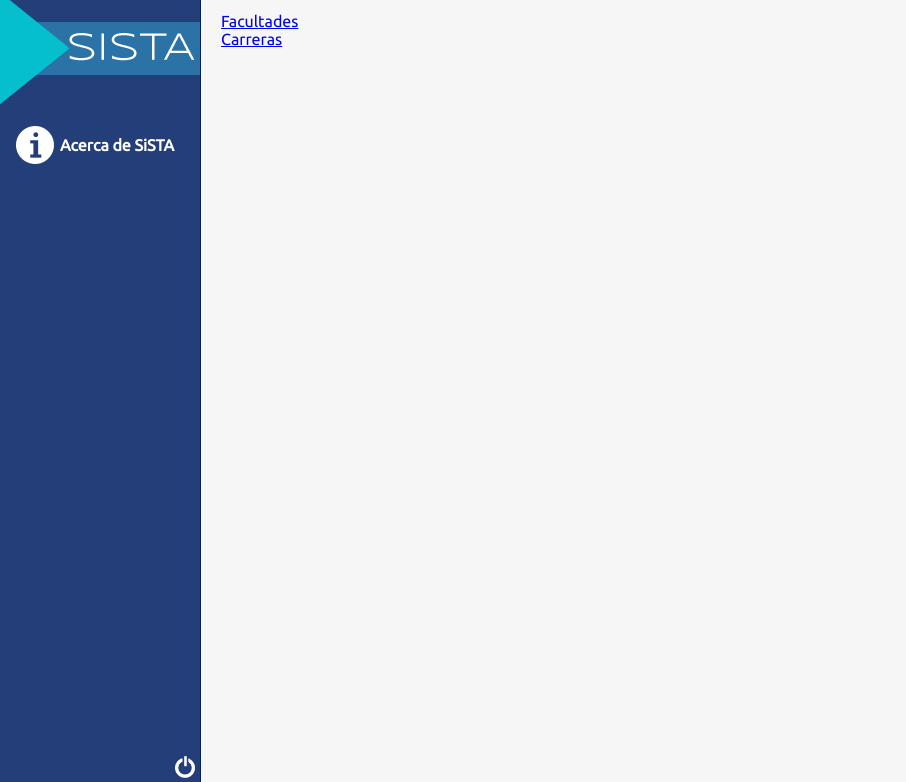
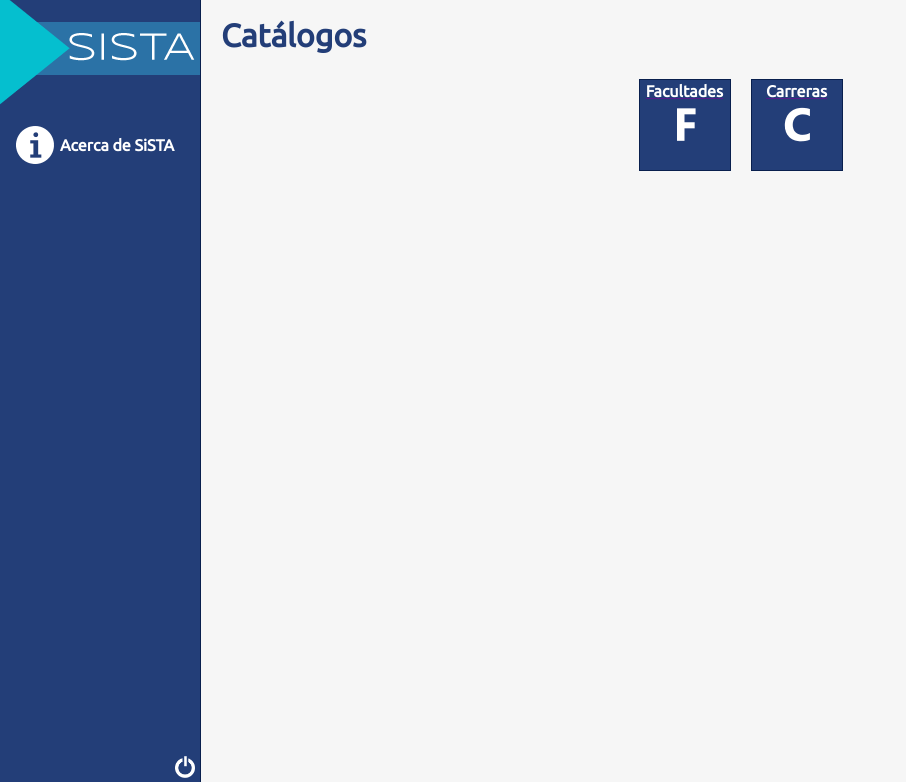
Before and after one commit to Grupo2UPES2014/CakeSista, a CakePHP app: the page made by app/View/Pages/catalogos.ctp in a window 1280 px wide. Shown: the part 18-800 px from the top of the page, without its empty margins (0-906 px from the left). Run offline with PHP 8.4 and a stand-in for CakePHP, Linux system fonts and the light colour scheme; the template is opened without the code that fills it, so the values that code supplies are empty; some libraries are stand-ins or nearby versions.

Commit message:
afinamientos de CSS e interface

```diff
--- a/app/Model/Menu.php
+++ b/app/Model/Menu.php
@@ -15,6 +15,11 @@ class Menu extends AppModel {
                 'titulo' => 'Catágolos',
                 'icono' => 'icoCat',
                 'ruta' => 'pages/catalogos'
+            ),
+            array(
+                'titulo' => 'Usuarios',
+                'icono' => 'icoUser',
+                'ruta' => ''
             ),
             array(
                 'titulo' => 'Configuración',
--- a/app/View/Carreras/index.ctp
+++ b/app/View/Carreras/index.ctp
@@ -1,5 +1,5 @@
 <h2>Carreras</h2>
-<?php echo $this->Html->link('Nuevo', array('controller' => 'carreras', 'action' => 'nuevo')); ?>
+<a href="<?php echo Router::url(array('controller' => 'carreras', 'action' => 'nuevo')); ?>"><div class="btnNuevo"></div></a>
 <table>
     <tr>
         <th>Código</th>
--- a/app/View/Facultades/index.ctp
+++ b/app/View/Facultades/index.ctp
@@ -1,7 +1,5 @@
 <h2>Facultades</h2>
-<?php
-echo $this->Html->link('Nuevo', array('controller' => 'facultades', 'action' => 'nuevo'));
-?>
+<a href="<?php echo Router::url(array('controller' => 'facultades', 'action' => 'nuevo')); ?>"><div class="btnNuevo"></div></a>
 <table>
     <tr>
         <th>ID</th>
--- a/app/View/Pages/catalogos.ctp
+++ b/app/View/Pages/catalogos.ctp
@@ -1,10 +1,12 @@
 <?php
 $this->set('title_for_layout', 'Catálogos');
 ?>
-<?php
-echo $this->Html->link('Facultades', array('controller' => 'facultades', 'action' => 'index'));
-?>
-<br>
-<?php
-echo $this->Html->link('Carreras', array('controller' => 'carreras', 'action' => 'index'));
-?>
+<h1>Catálogos</h1>
+
+<div class="opciones">
+    <div>
+
+        <a href="<?php echo Router::url(array('controller' => 'facultades', 'action' => 'index')); ?>"><div class="opcion facultad">Facultades</div></a>
+        <a href="<?php echo Router::url(array('controller' => 'carreras', 'action' => 'index')); ?>"><div class="opcion carrera">Carreras</div></a>
+    </div>
+</div>
--- a/app/webroot/css/gui.css
+++ b/app/webroot/css/gui.css
@@ -122,6 +122,87 @@ body,html
     padding-top: 10px;
     font-family: Ubuntu;
 }
+#sistacontainer #sistacontent #sistadesktop h1,h2
+{
+    color: #233E78;
+    margin-top: 5px;
+    margin-bottom: 5px;
+}
+/*-------------------------BOTONES Y FORMULARIOS------------------------------*/
+input,textarea,select
+{
+    font-family:ubuntu;
+    font-size:15px;
+}
+#sistacontainer #sistacontent #sistadesktop .opciones
+{
+    display:table;
+    margin-left:auto;
+    margin-right:auto;
+    border-spacing:10px;
+}
+#sistacontainer #sistacontent #sistadesktop .opciones div
+{
+    display: table-row;
+}
+#sistacontainer #sistacontent #sistadesktop .opciones div .opcion
+{
+    display:table-cell;
+    background:#233E78;
+    background-repeat:no-repeat;
+    background-position:center;
+    color:#FFF;
+    font-weight:bold;
+    border:1px solid #091f4e;
+    padding:2px;
+    width:86px;
+    height:86px;
+    text-align:center;
+    cursor:pointer;
+    transition:ease-in 0.2s;
+}
+#sistacontainer #sistacontent #sistadesktop .opciones div .opcion:hover
+{
+    background:#2b72a6;
+    background-repeat:no-repeat;
+    background-position:center;
+    box-shadow:0px 0px 0px 3px #091f4e;
+}
+#sistacontainer #sistacontent #sistadesktop .opciones div .opcion.carrera{
+    background-image:url(../img/icons/appbar.grade.c.png);
+}
+#sistacontainer #sistacontent #sistadesktop .opciones div .opcion.facultad{
+    background-image:url(../img/icons/appbar.grade.f.png);
+}
+
+/*----------------------------TABLAS------------------------------------------*/
+#sistacontainer #sistacontent #sistadesktop table
+{
+    width: 100%;
+}
+#sistacontainer #sistacontent #sistadesktop table tr th
+{
+    color: #FFF;
+    background: #006A9D;
+}
+#sistacontainer #sistacontent #sistadesktop table tr td
+{
+    border: 1px #006A9D solid;
+}
+
+/*---------------------------------------BOTONES------------------------------*/
+#sistacontainer #sistacontent #sistadesktop div.btnNuevo
+{
+    width: 50px;
+    height: 50px;
+    background: url(../img/icons/appbar.section.expand.png) #233E78 no-repeat center;
+    border: 1px solid #091f4e;
+}
+#sistacontainer #sistacontent #sistadesktop div.btnNuevo:hover
+{
+    background-color: #2b72a6;
+}
+
 /*----------------------------ALERTAS------------------------------------------------*/
 #sistacontainer #sistacontent #sistamensajes
 {
@@ -228,6 +309,10 @@ div.icoCat
 {
     background: url(../img/icons/appbar.cabinet.files.png) center;
 }
+div.icoUser
+{
+    background: url(../img/icons/appbar.user.png) center;
+}
 
 /*---------------------------------ANIMACIONES---------------------------------------*/
 @keyframes fadein{
```
Also changed, not shown: app/webroot/img/icons/appbar.cogs.png (added), app/webroot/img/icons/appbar.grade.c.png (added), app/webroot/img/icons/appbar.grade.f.png (added), app/webroot/img/icons/appbar.section.expand.png (added).
